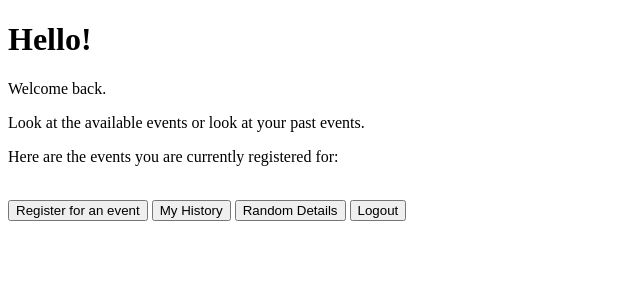
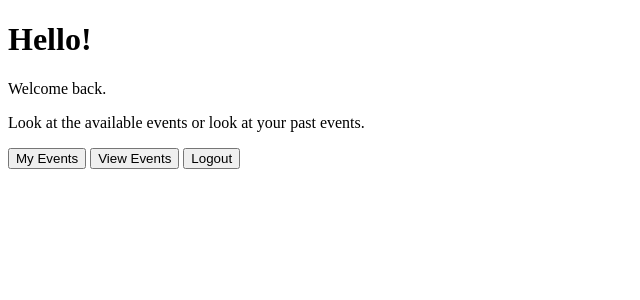
Before and after one commit to randukondan/VolunteerSignupApp, a PHP site: page /homeuser.php in a window 1280 px wide. Shown: the top 300 px of the page, without its empty margins (0-640 px from the left). Run offline with PHP 8.4, Linux system fonts and the light colour scheme; the visitor is signed in with stand-in values (Sample User, id 1); tables that the repository leaves empty or names only in its code hold one stand-in row (values such as "Sample post").

Commit message:
Add files via upload

```diff
--- a/php/homeuser.php
+++ b/php/homeuser.php
@@ -16,30 +16,8 @@
 	<h1>Hello!</h1>
 	<p>Welcome back.</p>
 	<p>Look at the available events or look at your past events.</p>
-	<p>Here are the events you are currently registered for:</p>
-	<?php
-
-		$conn = mysqli_connect("127.0.0.1", "root", "", "mysql");
-			if (!$conn)
-			{
-				die("Connection failed: " . mysqli_connect_error());
-			}
-		$email = $_SESSION["User"];
-		$query = "SELECT event_id FROM is_registered WHERE user_id IN (SELECT user_id FROM users WHERE email = '$email');";
-		$result = mysqli_query($conn,$query);
-
-		while($row = mysqli_fetch_array($result)){
-			$queryfetch = "SELECT title FROM events WHERE event_id = \"".$row['event_id']."\";";
-			$result2 = mysqli_query($conn, $queryfetch);
-			$row2 = mysqli_fetch_array($result2);
-			echo $row2['title']."</br>";
-		}
-		echo "</br>";
-
-	?>
-	<a href="./eventdetails.php"><button type="button">Register for an event</button></a>
-	<a href="./history.php"><button type="button">My History</button></a>
-	<a href="./eventdetails.php"><button type="button">Random Details</button></a>
+	<a href="./userhistory.php"><button type="button">My Events</button></a>
+	<a href="./eventdetails.php"><button type="button">View Events</button></a>
 	<a href="./logout.php"><button type="button">Logout</button></a>
 </body>
 </html>
```
